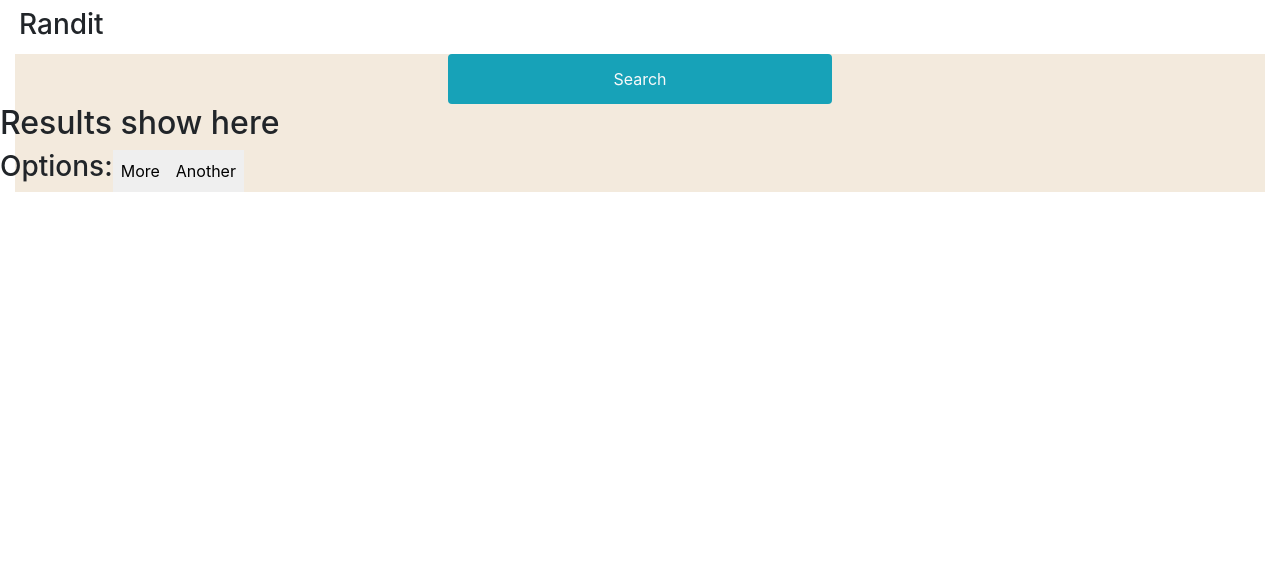
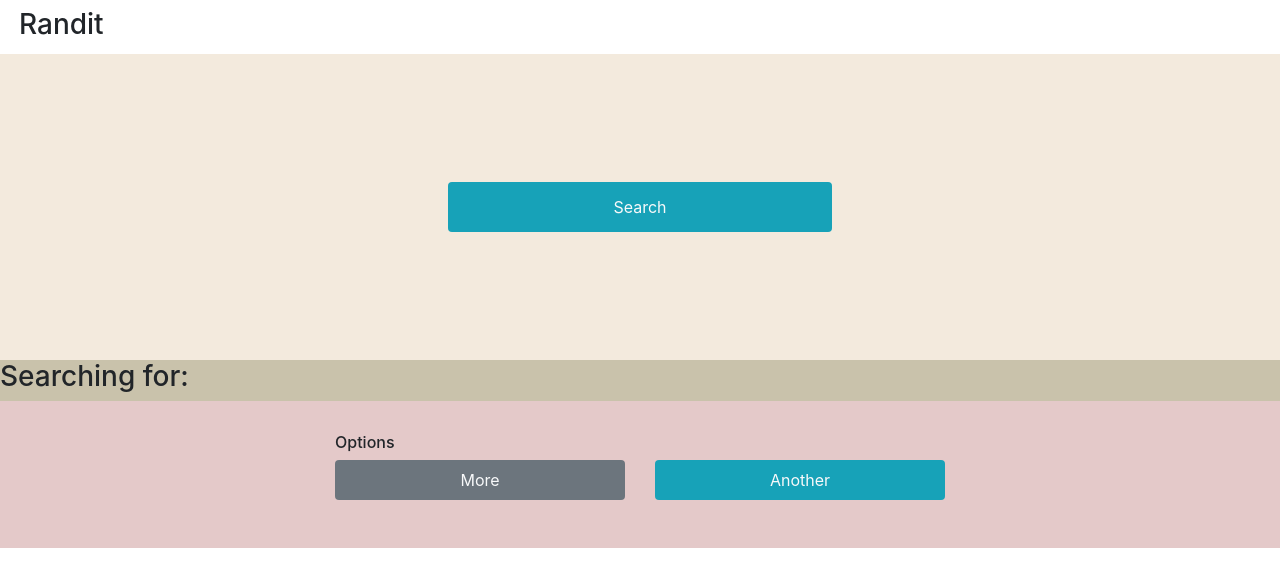
Before and after one commit to prestonwin78/Randit, a React (Create React App) app: page / in a window 1280 px wide. Shown: the top 586 px of the page. Built offline with nearby package versions, Linux system fonts and the light colour scheme.

Commit message:
Set up options bar

```diff
--- a/src/components/Body.js
+++ b/src/components/Body.js
@@ -2,7 +2,7 @@ import React from 'react';
 import SearchBar from './SearchBar';
 import Results from './Results';
 import OptionsBar from './OptionsBar';
-import "../styles/styles.css";
+
 
 function Body() {
   return(
--- a/src/components/OptionsBar.js
+++ b/src/components/OptionsBar.js
@@ -1,13 +1,26 @@
 import React from 'react';
+import '../styles/options.css';
 
 function OptionsBar() {
   return (
-    <div className="row">
-      <h3>Options:</h3>
-      <button>More</button>
-      <button>Another</button>
+    <div className="stylesbar">
+      <div className="row">
+        <div className="col-3"></div>
+        <div className="col-3">
+          <h5 className="options-text">Options</h5>
+        </div>
+      </div>
+      <div className="row">
+        <div className="col-3"></div>
+        <div className="col-3">
+          <button className="bg-secondary text-light optionbutton">More</button>
+        </div>
+        <div className="col-3">
+          <button className="bg-info text-light optionbutton">Another</button>
+        </div>
+      </div>
     </div>
-  )
+  );
 }
 
 export default OptionsBar;
--- a/src/components/Results.js
+++ b/src/components/Results.js
@@ -1,12 +1,13 @@
-import React from 'react';
-import '../styles/styles.css';
+import React, { useState } from "react";
+import "../styles/styles.css";
+import "../styles/results.css";
 
 function Results() {
   return (
-    <div className="row">
-      <h2>Results show here</h2>
+    <div className="row resultsbody">
+      <h3 className="searchtext">Searching for: {}</h3>
     </div>
-  )
+  );
 }
 
 export default Results;
--- a/src/index.js
+++ b/src/index.js
@@ -1,7 +1,7 @@
 import React from 'react';
 import ReactDOM from 'react-dom';
-import App from './components/App';
 import 'bootstrap/dist/css/bootstrap.css';
 import './styles/styles.css';
+import App from './components/App';
 
 ReactDOM.render(<App />, document.getElementById("root"));
--- /dev/null
+++ b/src/styles/options.css
@@ -0,0 +1,14 @@
+.stylesbar {
+  width: 100%;
+  background-color:hsl(360, 33%, 84%);
+}
+
+.optionbutton {
+  width: 100%;
+  margin: 0 0 3rem 0 ;
+}
+
+.options-text {
+  font-size: 1rem;
+  margin-top: 2rem;
+}
--- /dev/null
+++ b/src/styles/results.css
@@ -0,0 +1,4 @@
+.resultsbody {
+  width: 100%;
+  background-color: hsl(46, 22%, 73%);
+}
--- a/src/styles/styles.css
+++ b/src/styles/styles.css
@@ -5,11 +5,14 @@
 
 .body {
   background-color: hsl(35, 48%, 91%);
+
 }
 
 .row {
-  padding: 0; /* override bootstrap */
-  margin: 0;
+  padding-left: 0; /* override bootstrap */
+  padding-right: 0;
+  margin-left: 0;
+  margin-right: 0;
 }
 
 .container-fluid {
```
Also changed, not shown: 1 other file (tests, documents, lock files or other folders).
